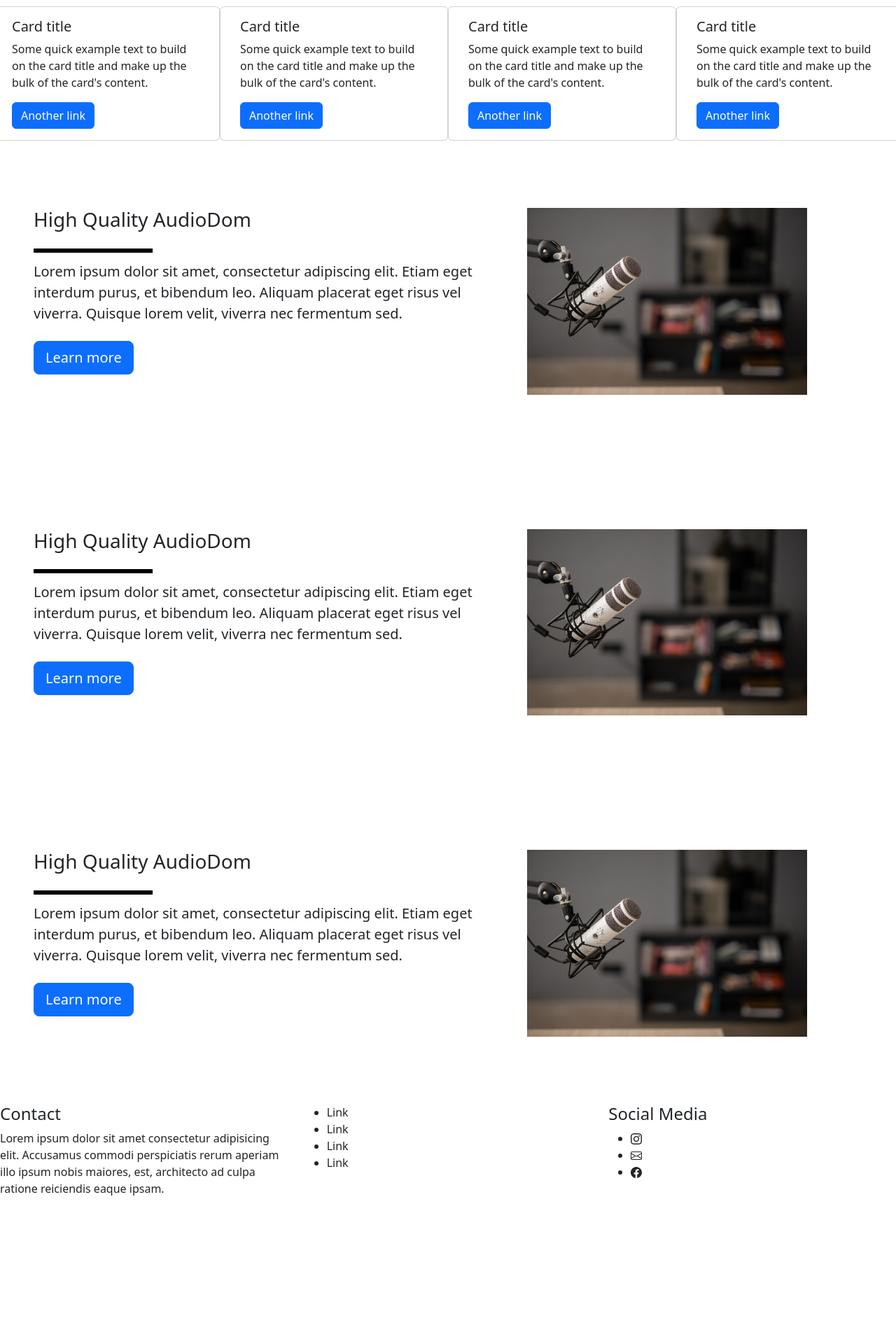
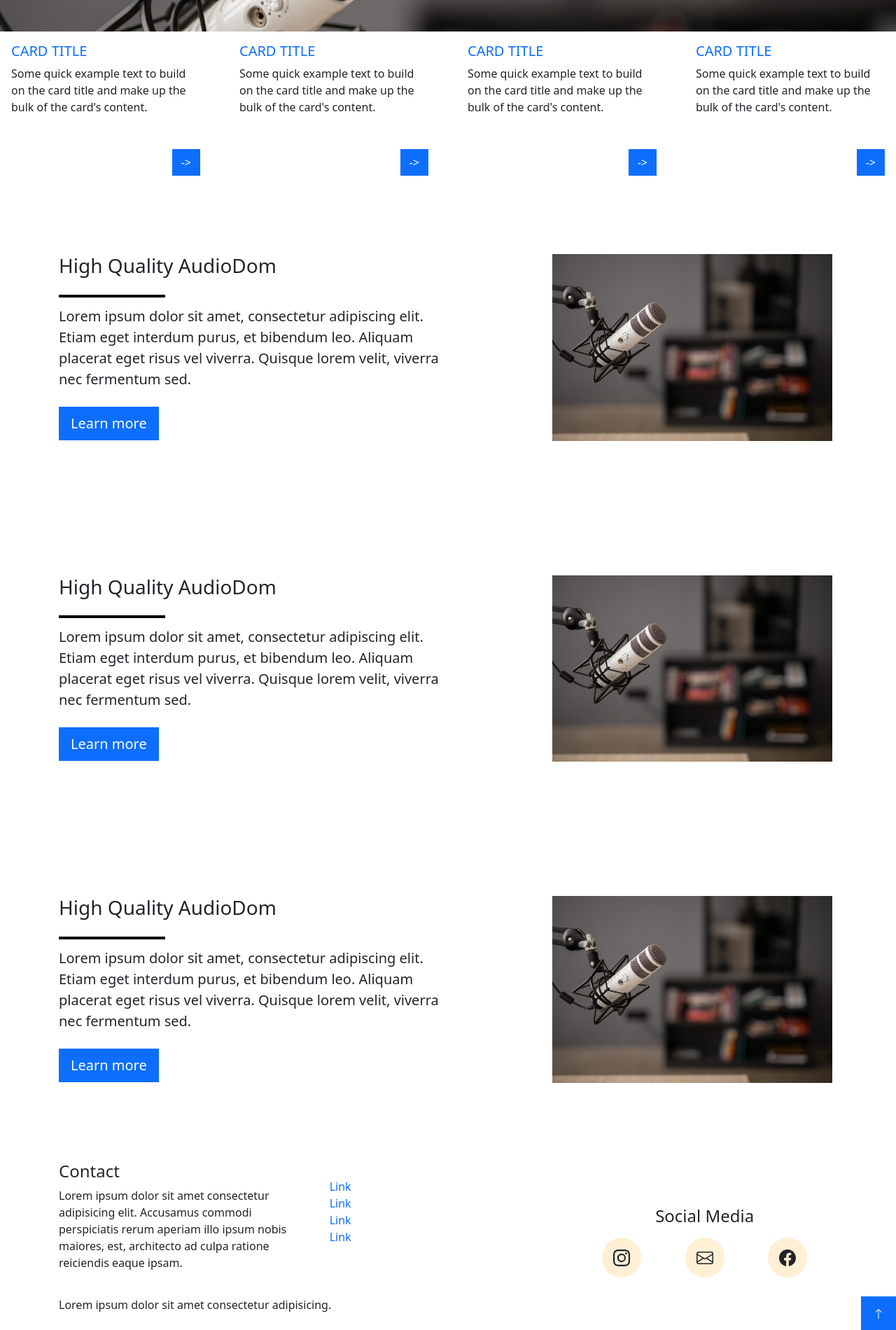
Before and after one commit to Yuniski/domo-desafio, a website built with Vite: page src/index.html in a window 1280 px wide. Shown: the part 535-2435 px from the top of the page at 70% size. Before the commit the page ends 2261 px from the top, so only its background shows below. Built offline with nearby package versions, Linux system fonts and the light colour scheme.

Commit message:
full html/bootstrap structure

```diff
--- a/src/index.html
+++ b/src/index.html
@@ -13,8 +13,9 @@
     ></script>
   </head>
   <body>
+    <!-- Header -->
     <header>
-      <div>
+      <div id="top-bar">
         <ul class="nav justify-content-end pe-5 fs-6">
           <li class="nav-item">
             <a
@@ -68,7 +69,7 @@
             </a>
           </div>
 
-          <div id="navbarNav">
+          <div id="top-nav">
             <ul class="nav justify-content-end">
               <li class="nav-item">
                 <a
@@ -121,222 +122,322 @@
       </nav>
     </header>
 
+    <!-- Main Content -->
     <main>
       <section id="banner">
-        <div class="jumbotron ps-5 py-5">
-          <h1 class="display-6">High Quality AudioDom</h1>
-          <div class="border border-3 border-black w-25 mt-5"></div>
-          <p class="lead py-5">
-            Lorem ipsum dolor sit amet, consectetur adipiscing elit. Etiam eget
-            interdum purus, et bibendum leo. Aliquam placerat eget risus vel
-            viverra. Quisque lorem velit, viverra nec fermentum sed, fringilla
-            ac nunc. Donec ut vulputate urna, id sagittis diam. Aliquam at nisl
-            et nisl fermentum hendrerit vitae vitae mauris.
+        <div class="jumbotron p-5 me-5">
+          <div class="p-5 me-5">
+            <h1 class="display-6 pb-3">High Quality AudioDom</h1>
+            <div class="border border-2 border-black w-25 mt-4"></div>
+            <div class="pe-5 me-5">
+              <p class="lead pt-3 pe-5 me-5">
+                Lorem ipsum dolor sit amet, consectetur adipiscing elit. Etiam
+                eget interdum purus, et bibendum leo. Aliquam placerat eget
+                risus vel viverra. Quisque lorem velit, viverra nec fermentum
+                sed, fringilla ac nunc. Donec ut vulputate urna, id sagittis
+                diam. Aliquam at nisl et nisl fermentum hendrerit vitae vitae
+                mauris.
               </p>
-
+            </div>
             <a
-            class="btn btn-primary btn-lg"
+              class="btn btn-primary btn-lg rounded-0"
               href="#"
               role="button"
               >Learn more</a
             >
           </div>
+        </div>
       </section>
 
-      <section class="row">
       <!-- Boxes -->
+      <section
+        id="boxes"
+        class="row"
+      >
         <div
-          class="card col"
+          class="card col border border-0"
           style="width: 18rem"
         >
           <div class="card-body">
-            <h5 class="card-title">Card title</h5>
-
-            </h6>
+            <div class="card-content">
+              <h5 class="card-title"><a href="#">Card title</a></h5>
               <p class="card-text">
-              Some quick example text to build on the card title and make up the
-              bulk of the card's content.
+                Some quick example text to build on the card title and make up
+                the bulk of the card's content.
               </p>
-
+            </div>
+            <div class="card-btn mt-5 d-flex justify-content-end">
               <a
                 href="#"
-              class="card-link btn btn-primary "
-              >Another link</a
+                class="card-link btn btn-primary rounded-0"
+                >-></a
               >
             </div>
           </div>
+        </div>
         <div
-          class="card col"
+          class="card col border border-0"
           style="width: 18rem"
         >
           <div class="card-body">
-            <h5 class="card-title">Card title</h5>
-
-            </h6>
+            <div class="card-content">
+              <h5 class="card-title"><a href="#">Card title</a></h5>
               <p class="card-text">
-              Some quick example text to build on the card title and make up the
-              bulk of the card's content.
+                Some quick example text to build on the card title and make up
+                the bulk of the card's content.
               </p>
-
+            </div>
+            <div class="card-btn mt-5 d-flex justify-content-end">
               <a
                 href="#"
-              class="card-link btn btn-primary "
-              >Another link</a
+                class="card-link btn btn-primary rounded-0"
+                >-></a
               >
             </div>
           </div>
+        </div>
         <div
-          class="card col"
+          class="card col border border-0"
           style="width: 18rem"
         >
           <div class="card-body">
-            <h5 class="card-title">Card title</h5>
-
-            </h6>
+            <div class="card-content">
+              <h5 class="card-title"><a href="#">Card title</a></h5>
               <p class="card-text">
-              Some quick example text to build on the card title and make up the
-              bulk of the card's content.
+                Some quick example text to build on the card title and make up
+                the bulk of the card's content.
               </p>
-
+            </div>
+            <div class="card-btn mt-5 d-flex justify-content-end">
               <a
                 href="#"
-              class="card-link btn btn-primary "
-              >Another link</a
+                class="card-link btn btn-primary rounded-0"
+                >-></a
               >
             </div>
           </div>
+        </div>
         <div
-          class="card col"
+          class="card col border border-0"
           style="width: 18rem"
         >
           <div class="card-body">
-            <h5 class="card-title">Card title</h5>
-
-            </h6>
+            <div class="card-content">
+              <h5 class="card-title"><a href="#">Card title</a></h5>
               <p class="card-text">
-              Some quick example text to build on the card title and make up the
-              bulk of the card's content.
+                Some quick example text to build on the card title and make up
+                the bulk of the card's content.
               </p>
-
+            </div>
+            <div class="card-btn mt-5 d-flex justify-content-end">
               <a
                 href="#"
-              class="card-link btn btn-primary "
-              >Another link</a
+                class="card-link btn btn-primary rounded-0"
+                >-></a
               >
+            </div>
           </div>
         </div>
       </section>
 
-      <section>
-        <!-- Content -->
+      <!-- Articles -->
+      <section id="articles">
         <article>
           <div class="p-5 row">
-            <div class="col-7 py-5">
+            <div class="col-7 p-5">
               <h3 class="display-7">High Quality AudioDom</h3>
-              <div class="border border-3 border-black w-25 mt-4 mb-1"></div>
+              <div class="border border-2 border-black w-25 mt-4 mb-1"></div>
               <p class="lead py-2 pe-5">
-                Lorem ipsum dolor sit amet, consectetur adipiscing elit. Etiam eget
-                interdum purus, et bibendum leo. Aliquam placerat eget risus vel
-                viverra. Quisque lorem velit, viverra nec fermentum sed.
+                Lorem ipsum dolor sit amet, consectetur adipiscing elit. Etiam
+                eget interdum purus, et bibendum leo. Aliquam placerat eget
+                risus vel viverra. Quisque lorem velit, viverra nec fermentum
+                sed.
               </p>
-
               <a
-                class="btn btn-primary btn-lg"
+                class="btn btn-primary btn-lg rounded-0"
                 href="#"
                 role="button"
                 >Learn more</a
               >
             </div>
-            <div class="col-5 py-5">
-              <img src="/img/mic-lateral.jpg" alt="mic" width="400">
+            <div class="col-5 p-5">
+              <img
+                src="/img/mic-lateral.jpg"
+                alt="mic"
+                width="400"
+              />
             </div>
           </div>
         </article>
         <article>
           <div class="p-5 row">
-            <div class="col-7 py-5">
+            <div class="col-7 p-5">
               <h3 class="display-7">High Quality AudioDom</h3>
-              <div class="border border-3 border-black w-25 mt-4 mb-1"></div>
+              <div class="border border-2 border-black w-25 mt-4 mb-1"></div>
               <p class="lead py-2 pe-5">
-                Lorem ipsum dolor sit amet, consectetur adipiscing elit. Etiam eget
-                interdum purus, et bibendum leo. Aliquam placerat eget risus vel
-                viverra. Quisque lorem velit, viverra nec fermentum sed.
+                Lorem ipsum dolor sit amet, consectetur adipiscing elit. Etiam
+                eget interdum purus, et bibendum leo. Aliquam placerat eget
+                risus vel viverra. Quisque lorem velit, viverra nec fermentum
+                sed.
               </p>
 
               <a
-                class="btn btn-primary btn-lg"
+                class="btn btn-primary btn-lg rounded-0"
                 href="#"
                 role="button"
                 >Learn more</a
               >
             </div>
-            <div class="col-5 py-5">
-              <img src="/img/mic-lateral.jpg" alt="mic" width="400">
+            <div class="col-5 p-5">
+              <img
+                src="/img/mic-lateral.jpg"
+                alt="mic"
+                width="400"
+              />
             </div>
           </div>
         </article>
         <article>
           <div class="p-5 row">
-            <div class="col-7 py-5">
+            <div class="col-7 p-5">
               <h3 class="display-7">High Quality AudioDom</h3>
-              <div class="border border-3 border-black w-25 mt-4 mb-1"></div>
+              <div class="border border-2 border-black w-25 mt-4 mb-1"></div>
               <p class="lead py-2 pe-5">
-                Lorem ipsum dolor sit amet, consectetur adipiscing elit. Etiam eget
-                interdum purus, et bibendum leo. Aliquam placerat eget risus vel
-                viverra. Quisque lorem velit, viverra nec fermentum sed.
+                Lorem ipsum dolor sit amet, consectetur adipiscing elit. Etiam
+                eget interdum purus, et bibendum leo. Aliquam placerat eget
+                risus vel viverra. Quisque lorem velit, viverra nec fermentum
+                sed.
               </p>
 
               <a
-                class="btn btn-primary btn-lg"
+                class="btn btn-primary btn-lg rounded-0"
                 href="#"
                 role="button"
                 >Learn more</a
               >
             </div>
-            <div class="col-5 py-5">
-              <img src="/img/mic-lateral.jpg" alt="mic" width="400">
+            <div class="col-5 p-5">
+              <img
+                src="/img/mic-lateral.jpg"
+                alt="mic"
+                width="400"
+              />
             </div>
           </div>
         </article>
       </section>
     </main>
 
+    <!-- Footer -->
     <footer>
-      <section>
-        <!-- Footer -->
-        <div class="row">
-          <div class="col">
+      <section id="footer">
+        <div class="row px-5 py-3">
+          <div class="col-8 row">
+            <div
+              id="contact"
+              class="col-6 ps-5"
+            >
               <h4>Contact</h4>
-            <p>Lorem ipsum dolor sit amet consectetur adipisicing elit. Accusamus commodi perspiciatis rerum aperiam illo ipsum nobis maiores, est, architecto ad culpa ratione reiciendis eaque ipsam.</p>
+              <p>
+                Lorem ipsum dolor sit amet consectetur adipisicing elit.
+                Accusamus commodi perspiciatis rerum aperiam illo ipsum nobis
+                maiores, est, architecto ad culpa ratione reiciendis eaque
+                ipsam.
+              </p>
             </div>
-          <div class="col">
+            <div
+              id="footer-links"
+              class="col-2 pt-4"
+            >
               <ul>
-              <li>Link</li>
-              <li>Link</li>
-              <li>Link</li>
-              <li>Link</li>
-            </ul>
-          </div>
-          <div class="col">
-            <h4>Social Media</h4>
-            <ul>
-              <li><svg xmlns="http://www.w3.org/2000/svg" width="16" height="16" fill="currentColor" class="bi bi-instagram" viewBox="0 0 16 16">
-                <path d="M8 0C5.829 0 5.556.01 4.703.048 3.85.088 3.269.222 2.76.42a3.9 3.9 0 0 0-1.417.923A3.9 3.9 0 0 0 .42 2.76C.222 3.268.087 3.85.048 4.7.01 5.555 0 5.827 0 8.001c0 2.172.01 2.444.048 3.297.04.852.174 1.433.372 1.942.205.526.478.972.923 1.417.444.445.89.719 1.416.923.51.198 1.09.333 1.942.372C5.555 15.99 5.827 16 8 16s2.444-.01 3.298-.048c.851-.04 1.434-.174 1.943-.372a3.9 3.9 0 0 0 1.416-.923c.445-.445.718-.891.923-1.417.197-.509.332-1.09.372-1.942C15.99 10.445 16 10.173 16 8s-.01-2.445-.048-3.299c-.04-.851-.175-1.433-.372-1.941a3.9 3.9 0 0 0-.923-1.417A3.9 3.9 0 0 0 13.24.42c-.51-.198-1.092-.333-1.943-.372C10.443.01 10.172 0 7.998 0zm-.717 1.442h.718c2.136 0 2.389.007 3.232.046.78.035 1.204.166 1.486.275.373.145.64.319.92.599s.453.546.598.92c.11.281.24.705.275 1.485.039.843.047 1.096.047 3.231s-.008 2.389-.047 3.232c-.035.78-.166 1.203-.275 1.485a2.5 2.5 0 0 1-.599.919c-.28.28-.546.453-.92.598-.28.11-.704.24-1.485.276-.843.038-1.096.047-3.232.047s-2.39-.009-3.233-.047c-.78-.036-1.203-.166-1.485-.276a2.5 2.5 0 0 1-.92-.598 2.5 2.5 0 0 1-.6-.92c-.109-.281-.24-.705-.275-1.485-.038-.843-.046-1.096-.046-3.233s.008-2.388.046-3.231c.036-.78.166-1.204.276-1.486.145-.373.319-.64.599-.92s.546-.453.92-.598c.282-.11.705-.24 1.485-.276.738-.034 1.024-.044 2.515-.045zm4.988 1.328a.96.96 0 1 0 0 1.92.96.96 0 0 0 0-1.92m-4.27 1.122a4.109 4.109 0 1 0 0 8.217 4.109 4.109 0 0 0 0-8.217m0 1.441a2.667 2.667 0 1 1 0 5.334 2.667 2.667 0 0 1 0-5.334"/>
-              </svg></i></li>
-              <li><svg xmlns="http://www.w3.org/2000/svg" width="16" height="16" fill="currentColor" class="bi bi-envelope" viewBox="0 0 16 16">
-                <path d="M0 4a2 2 0 0 1 2-2h12a2 2 0 0 1 2 2v8a2 2 0 0 1-2 2H2a2 2 0 0 1-2-2zm2-1a1 1 0 0 0-1 1v.217l7 4.2 7-4.2V4a1 1 0 0 0-1-1zm13 2.383-4.708 2.825L15 11.105zm-.034 6.876-5.64-3.471L8 9.583l-1.326-.795-5.64 3.47A1 1 0 0 0 2 13h12a1 1 0 0 0 .966-.741M1 11.105l4.708-2.897L1 5.383z"/>
-              </svg></li>
-              <li><svg xmlns="http://www.w3.org/2000/svg" width="16" height="16" fill="currentColor" class="bi bi-facebook" viewBox="0 0 16 16">
-                <path d="M16 8.049c0-4.446-3.582-8.05-8-8.05C3.58 0-.002 3.603-.002 8.05c0 4.017 2.926 7.347 6.75 7.951v-5.625h-2.03V8.05H6.75V6.275c0-2.017 1.195-3.131 3.022-3.131.876 0 1.791.157 1.791.157v1.98h-1.009c-.993 0-1.303.621-1.303 1.258v1.51h2.218l-.354 2.326H9.25V16c3.824-.604 6.75-3.934 6.75-7.951"/>
-              </svg></li>
+                <li><a href="#">Link</a></li>
+                <li><a href="#">Link</a></li>
+                <li><a href="#">Link</a></li>
+                <li><a href="#">Link</a></li>
               </ul>
             </div>
           </div>
+          <div class="col-4 row text-center mt-5 d-flex justify-content-center">
+            <div
+              id="social-media"
+              class="pt-3"
+            >
+              <h4>Social Media</h4>
+              <ul class="nav d-flex justify-content-around mt-3">
+                <li class="nav-item p-3 rounded-circle">
+                  <svg
+                    xmlns="http://www.w3.org/2000/svg"
+                    width="24"
+                    height="24"
+                    fill="currentColor"
+                    class="bi bi-instagram"
+                    viewBox="0 0 16 16"
+                  >
+                    <path
+                      d="M8 0C5.829 0 5.556.01 4.703.048 3.85.088 3.269.222 2.76.42a3.9 3.9 0 0 0-1.417.923A3.9 3.9 0 0 0 .42 2.76C.222 3.268.087 3.85.048 4.7.01 5.555 0 5.827 0 8.001c0 2.172.01 2.444.048 3.297.04.852.174 1.433.372 1.942.205.526.478.972.923 1.417.444.445.89.719 1.416.923.51.198 1.09.333 1.942.372C5.555 15.99 5.827 16 8 16s2.444-.01 3.298-.048c.851-.04 1.434-.174 1.943-.372a3.9 3.9 0 0 0 1.416-.923c.445-.445.718-.891.923-1.417.197-.509.332-1.09.372-1.942C15.99 10.445 16 10.173 16 8s-.01-2.445-.048-3.299c-.04-.851-.175-1.433-.372-1.941a3.9 3.9 0 0 0-.923-1.417A3.9 3.9 0 0 0 13.24.42c-.51-.198-1.092-.333-1.943-.372C10.443.01 10.172 0 7.998 0zm-.717 1.442h.718c2.136 0 2.389.007 3.232.046.78.035 1.204.166 1.486.275.373.145.64.319.92.599s.453.546.598.92c.11.281.24.705.275 1.485.039.843.047 1.096.047 3.231s-.008 2.389-.047 3.232c-.035.78-.166 1.203-.275 1.485a2.5 2.5 0 0 1-.599.919c-.28.28-.546.453-.92.598-.28.11-.704.24-1.485.276-.843.038-1.096.047-3.232.047s-2.39-.009-3.233-.047c-.78-.036-1.203-.166-1.485-.276a2.5 2.5 0 0 1-.92-.598 2.5 2.5 0 0 1-.6-.92c-.109-.281-.24-.705-.275-1.485-.038-.843-.046-1.096-.046-3.233s.008-2.388.046-3.231c.036-.78.166-1.204.276-1.486.145-.373.319-.64.599-.92s.546-.453.92-.598c.282-.11.705-.24 1.485-.276.738-.034 1.024-.044 2.515-.045zm4.988 1.328a.96.96 0 1 0 0 1.92.96.96 0 0 0 0-1.92m-4.27 1.122a4.109 4.109 0 1 0 0 8.217 4.109 4.109 0 0 0 0-8.217m0 1.441a2.667 2.667 0 1 1 0 5.334 2.667 2.667 0 0 1 0-5.334"
+                    />
+                  </svg>
+                </li>
+                <li class="nav-item p-3 rounded-circle">
+                  <svg
+                    xmlns="http://www.w3.org/2000/svg"
+                    width="24"
+                    height="24"
+                    fill="currentColor"
+                    class="bi bi-envelope"
+                    viewBox="0 0 16 16"
+                  >
+                    <path
+                      d="M0 4a2 2 0 0 1 2-2h12a2 2 0 0 1 2 2v8a2 2 0 0 1-2 2H2a2 2 0 0 1-2-2zm2-1a1 1 0 0 0-1 1v.217l7 4.2 7-4.2V4a1 1 0 0 0-1-1zm13 2.383-4.708 2.825L15 11.105zm-.034 6.876-5.64-3.471L8 9.583l-1.326-.795-5.64 3.47A1 1 0 0 0 2 13h12a1 1 0 0 0 .966-.741M1 11.105l4.708-2.897L1 5.383z"
+                    />
+                  </svg>
+                </li>
+                <li class="nav-item p-3 rounded-circle">
+                  <svg
+                    xmlns="http://www.w3.org/2000/svg"
+                    width="24"
+                    height="24"
+                    fill="currentColor"
+                    class="bi bi-facebook"
+                    viewBox="0 0 16 16"
+                  >
+                    <path
+                      d="M16 8.049c0-4.446-3.582-8.05-8-8.05C3.58 0-.002 3.603-.002 8.05c0 4.017 2.926 7.347 6.75 7.951v-5.625h-2.03V8.05H6.75V6.275c0-2.017 1.195-3.131 3.022-3.131.876 0 1.791.157 1.791.157v1.98h-1.009c-.993 0-1.303.621-1.303 1.258v1.51h2.218l-.354 2.326H9.25V16c3.824-.604 6.75-3.934 6.75-7.951"
+                    />
+                  </svg>
+                </li>
+              </ul>
+            </div>
+          </div>
+        </div>
       </section>
-      <div>
-        <!-- Barra Inferior + Botón Up -->
-        <div></div>
-        <div></div>
+
+      <div id="lower-bar">
+        <div class="row fs-6 ps-5 pt-1">
+          <div class="col-11 ps-5">
+            <p>Lorem ipsum dolor sit amet consectetur adipisicing.</p>
+          </div>
+          <div class="col-1 d-flex justify-content-end">
+            <a
+              class="btn btn-primary btn-lg rounded-0"
+              href="#top-bar"
+            >
+              <svg
+                xmlns="http://www.w3.org/2000/svg"
+                width="16"
+                height="16"
+                fill="currentColor"
+                class="bi bi-arrow-up"
+                viewBox="0 0 16 16"
+              >
+                <path
+                  fill-rule="evenodd"
+                  d="M8 15a.5.5 0 0 0 .5-.5V2.707l3.146 3.147a.5.5 0 0 0 .708-.708l-4-4a.5.5 0 0 0-.708 0l-4 4a.5.5 0 1 0 .708.708L7.5 2.707V14.5a.5.5 0 0 0 .5.5"
+                />
+              </svg>
+            </a>
+          </div>
+        </div>
       </div>
     </footer>
   </body>
--- a/src/scss/styles.scss
+++ b/src/scss/styles.scss
@@ -1,2 +1,39 @@
 // Import all of Bootstrap's CSS
 @import "bootstrap/scss/bootstrap";
+
+$dark-blue:  #6CA3C8;
+$light-blue: #DEE8F1;
+$medium-blue:#B8C8DF;
+$light-gray:#EFEEEC;
+$gray: #EAE5E2;
+$dark-gray:#726258;
+
+// Header
+#top-bar {
+  background-color: $dark-blue;
+}
+
+// Main Content
+// Banner
+#banner {
+  background: url(../img/mic-lateral.jpg) no-repeat fixed;
+}
+
+// Boxes
+#boxes .card-content a {
+  text-decoration: none;
+  text-transform: uppercase;
+}
+
+// Footer
+#footer-links li {
+  list-style: none;
+
+  a {
+    text-decoration: none;
+  }
+}
+
+#social-media li {
+  background-color: papayawhip;
+}
```
Lines whose indentation alone changed are shown as unchanged.
